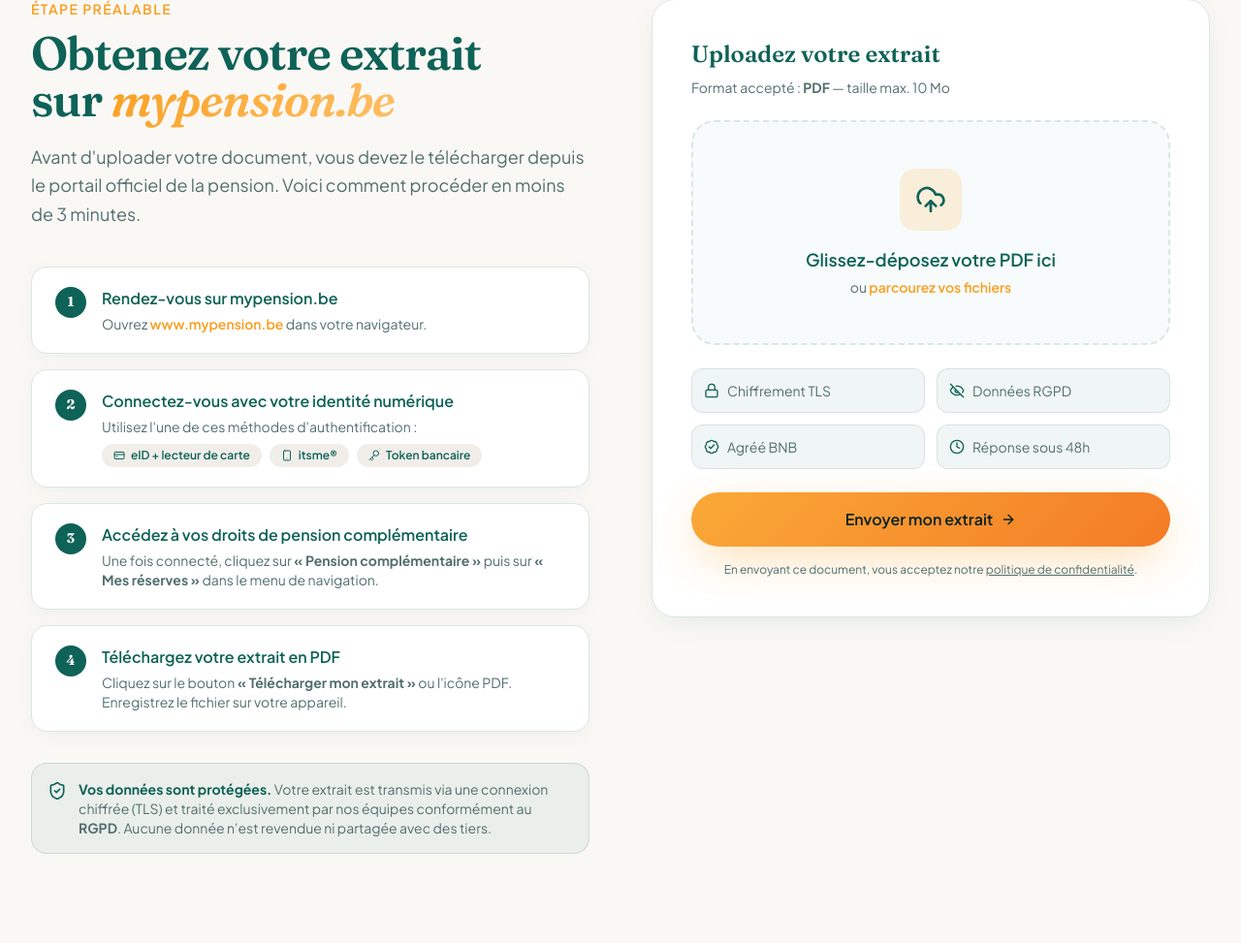
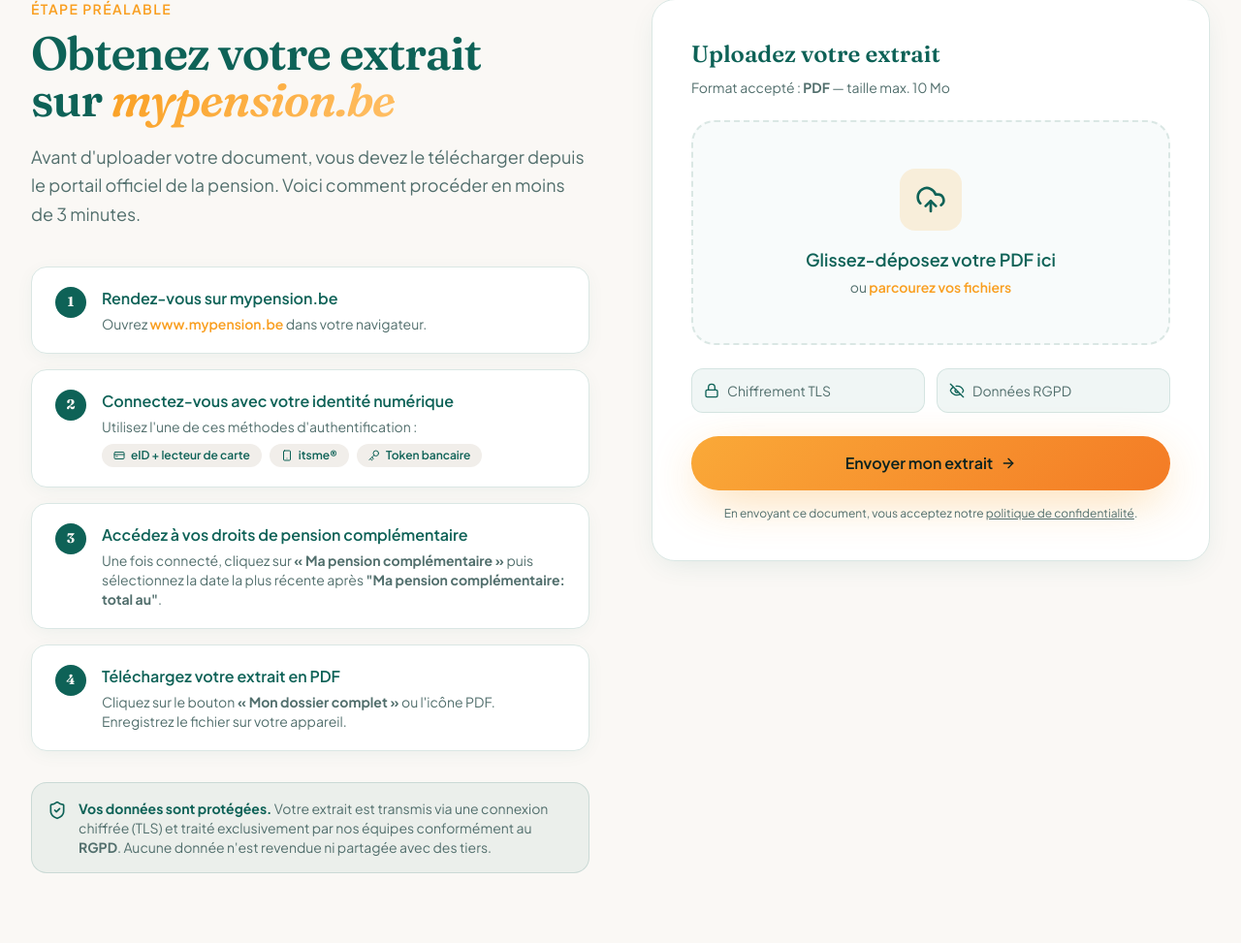
Before and after one commit to sevenOne80/UpTwoU, a Flask app: page /analyser in a window 1280 px wide. Shown: the part 178-1151 px from the top of the page at 97% size. Run offline with Flask 3, Linux system fonts and the light colour scheme; some libraries are stand-ins or nearby versions.

Commit message:
Update mypension.be navigation instructions to match current UI
Co-Authored-By: Claude Sonnet 4.6 <noreply@anthropic.com>

```diff
--- a/templates/analyser.html
+++ b/templates/analyser.html
@@ -267,8 +267,8 @@
           <div>
             <p class="font-semibold text-primary">Accédez à vos droits de pension complémentaire</p>
             <p class="mt-1 text-sm text-muted">
-              Une fois connecté, cliquez sur <strong>« Pension complémentaire »</strong>
-              puis sur <strong>« Mes réserves »</strong> dans le menu de navigation.
+              Une fois connecté, cliquez sur <strong>« Ma pension complémentaire »</strong>
+              puis sélectionnez la date la plus récente après <strong>"Ma pension complémentaire: total au"</strong>.
             </p>
           </div>
         </div>
@@ -278,7 +278,7 @@
           <div>
             <p class="font-semibold text-primary">Téléchargez votre extrait en PDF</p>
             <p class="mt-1 text-sm text-muted">
-              Cliquez sur le bouton <strong>« Télécharger mon extrait »</strong> ou
+              Cliquez sur le bouton <strong>« Mon dossier complet »</strong> ou
               l'icône PDF. Enregistrez le fichier sur votre appareil.
             </p>
           </div>
@@ -335,16 +335,6 @@
                  style="background: hsl(172 75% 22% / 0.06); border: 1px solid hsl(172 75% 22% / 0.12);">
               <i data-lucide="eye-off" style="width:1rem;height:1rem;color:var(--primary);flex-shrink:0;"></i>
               <span class="text-muted">Données RGPD</span>
-            </div>
-            <div class="rounded-xl p-3 text-sm flex items-center gap-2"
-                 style="background: hsl(172 75% 22% / 0.06); border: 1px solid hsl(172 75% 22% / 0.12);">
-              <i data-lucide="badge-check" style="width:1rem;height:1rem;color:var(--primary);flex-shrink:0;"></i>
-              <span class="text-muted">Agréé BNB</span>
-            </div>
-            <div class="rounded-xl p-3 text-sm flex items-center gap-2"
-                 style="background: hsl(172 75% 22% / 0.06); border: 1px solid hsl(172 75% 22% / 0.12);">
-              <i data-lucide="clock" style="width:1rem;height:1rem;color:var(--primary);flex-shrink:0;"></i>
-              <span class="text-muted">Réponse sous 48h</span>
             </div>
           </div>
 
```
